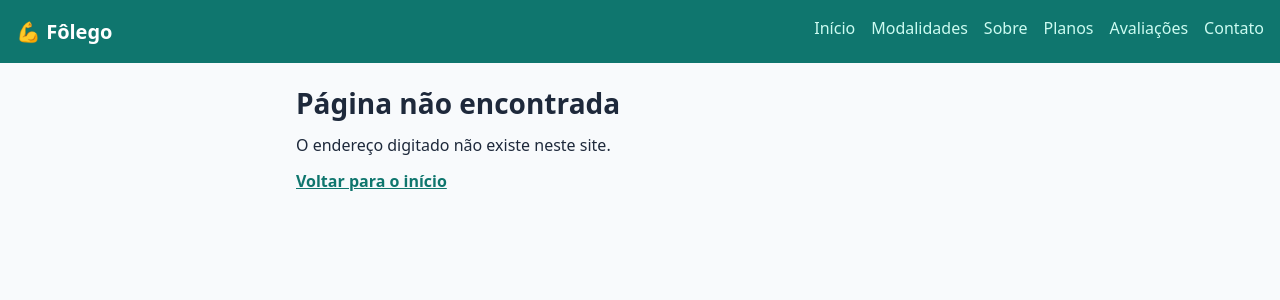
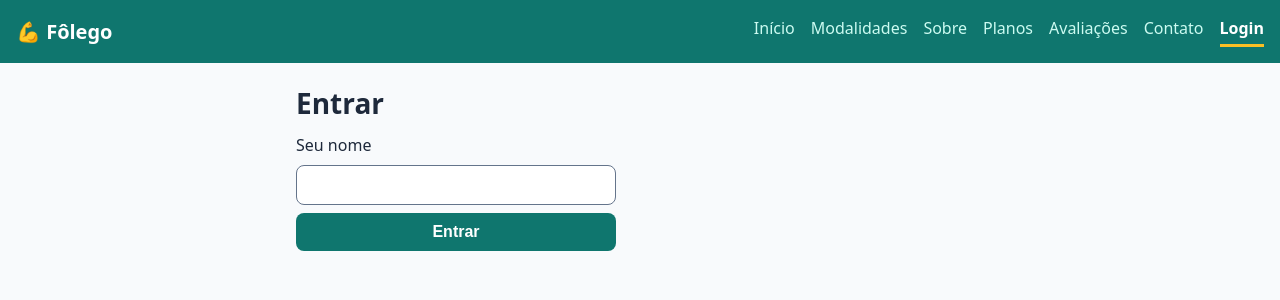
Before and after one commit to Desenvolvedor-FrontEnd-React-T3/06-folego, a React (Vite) app: page /login in a window 1280 px wide. Shown: the top 300 px of the page. Built offline with nearby package versions, Linux system fonts and the light colour scheme.

Commit message:
feat: add Login page and integrate with routing

```diff
--- a/src/App.jsx
+++ b/src/App.jsx
@@ -11,6 +11,7 @@ import Plans from "./pages/Plans";
 import Assessments from "./pages/Assessments";
 import Contact from "./pages/Contact";
 import ModalityDetail from "./pages/ModalityDetail";
+import Login from "./pages/Login";
 
 function App() {
   return (
@@ -28,6 +29,8 @@ function App() {
           <Route path="/avaliacoes" element={<Assessments />} />
           <Route path="/contato" element={<Contact />} />
 
+          <Route path="/login" element={<Login />} />
+
           <Route path="*" element={<NotFound />} />
         </Routes>
       </main>
--- a/src/components/Header/index.jsx
+++ b/src/components/Header/index.jsx
@@ -16,6 +16,7 @@ export default function Header() {
         <NavLink to="/planos">Planos</NavLink>
         <NavLink to="/avaliacoes">Avaliações</NavLink>
         <NavLink to="/contato">Contato</NavLink>
+        <NavLink to="/login">Login</NavLink>
       </nav>
     </header>
   );
--- /dev/null
+++ b/src/pages/Login/index.jsx
@@ -0,0 +1,24 @@
+import { useState } from "react";
+
+import "./login.css";
+
+export default function Login() {
+  const [name, setName] = useState("");
+
+  return (
+    <section className="content">
+      <h1>Entrar</h1>
+
+      <form className="login-form">
+        <label htmlFor="name">Seu nome</label>
+        <input
+          id="name"
+          type="text"
+          value={name}
+          onChange={(e) => setName(e.target.value)}
+        />
+        <button>Entrar</button>
+      </form>
+    </section>
+  );
+}
--- /dev/null
+++ b/src/pages/Login/login.css
@@ -0,0 +1,29 @@
+.login-form {
+  display: flex;
+  flex-direction: column;
+  gap: 8px;
+  max-width: 320px;
+}
+
+.login-form input {
+  padding: 10px;
+  border: 1px solid #64748b;
+  border-radius: 8px;
+  font-size: 1rem;
+}
+
+.login-form button {
+  background-color: #0f766e;
+  color: #ffffff;
+  border: none;
+  border-radius: 8px;
+  padding: 10px;
+  font-size: 1rem;
+  font-weight: 600;
+  cursor: pointer;
+}
+
+.login-form button:disabled {
+  background-color: #94a3b8;
+  cursor: not-allowed;
+}
```
